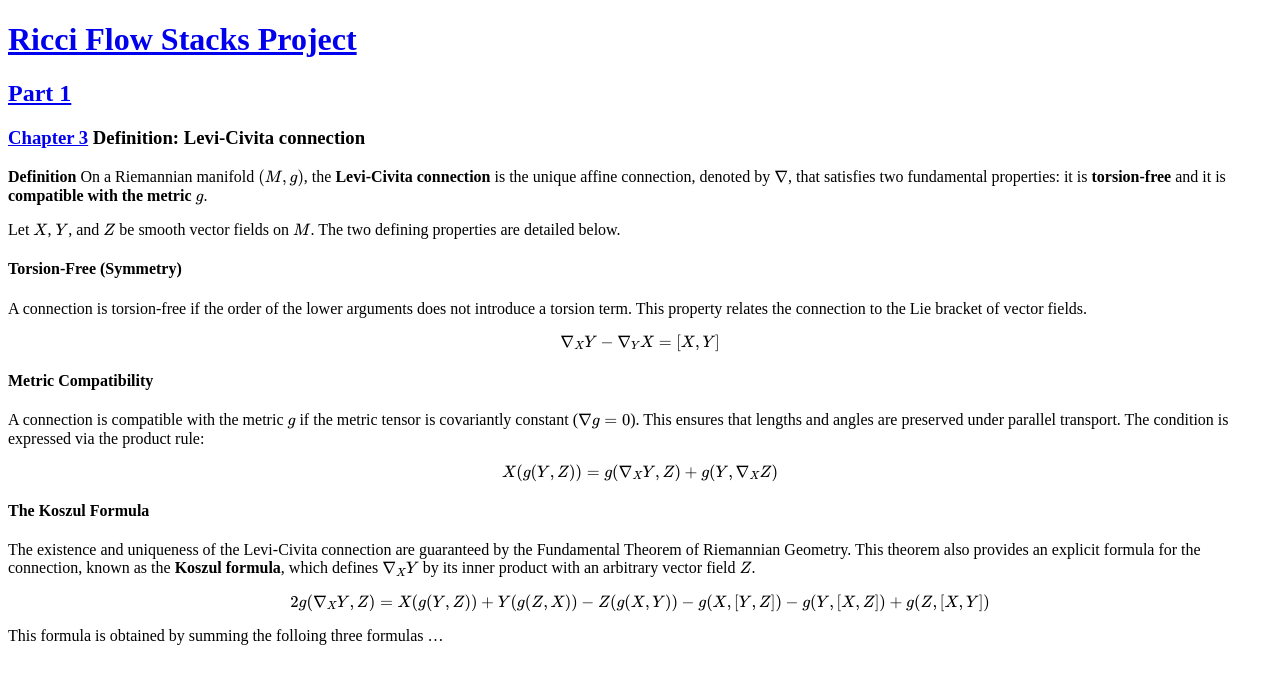
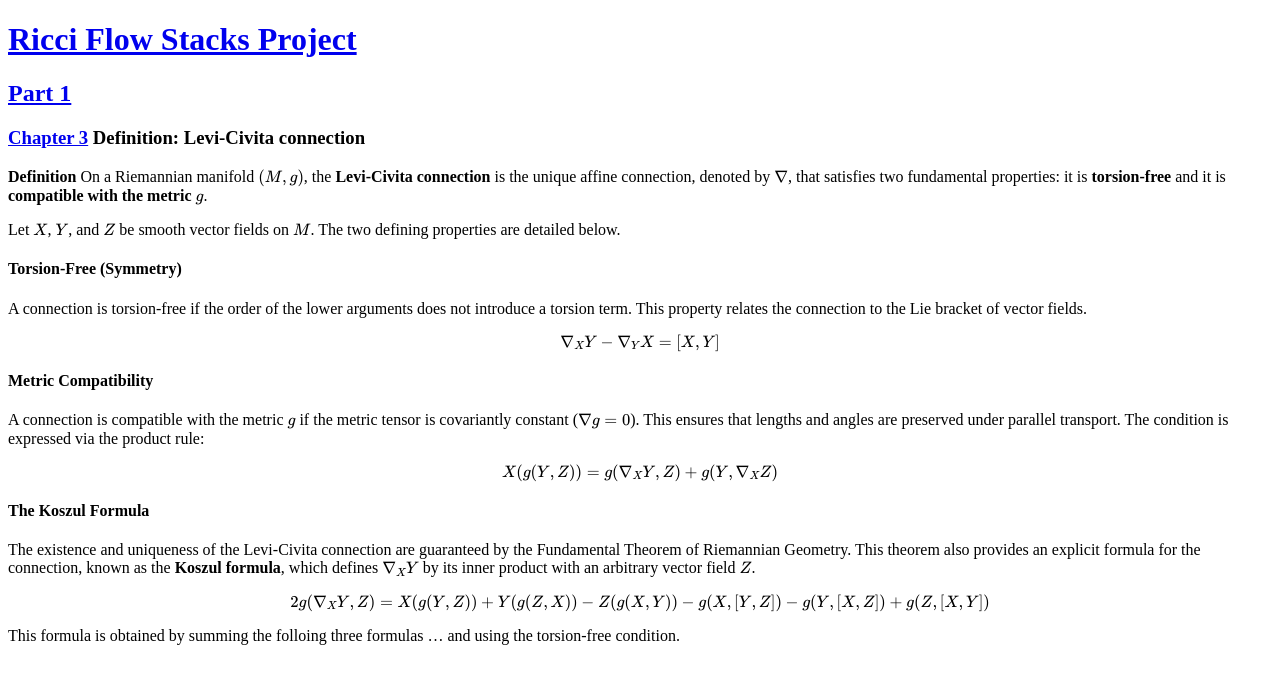
Before and after one commit to bennett-chow/ricciflow.org, a Jekyll site: the page built from part-1-foundations/levi-civita-connection.md, in a window 1280 px wide. Shown: the top 684 px of the page. Built offline with Jekyll 4.4.1, drawn with Linux system fonts in a browser that asks for light colours.

Commit message:
Update levi-civita-connection.md

```diff
--- a/part-1-foundations/levi-civita-connection.md
+++ b/part-1-foundations/levi-civita-connection.md
@@ -37,4 +37,4 @@ $$
     2g(\nabla_X Y, Z) = X(g(Y, Z)) + Y(g(Z, X)) - Z(g(X, Y)) - g(X, [Y, Z]) - g(Y, [X, Z]) + g(Z, [X, Y])
 $$
 
-This formula is obtained by summing the folloing three formulas ...
+This formula is obtained by summing the folloing three formulas ... and using the torsion-free condition.
```
